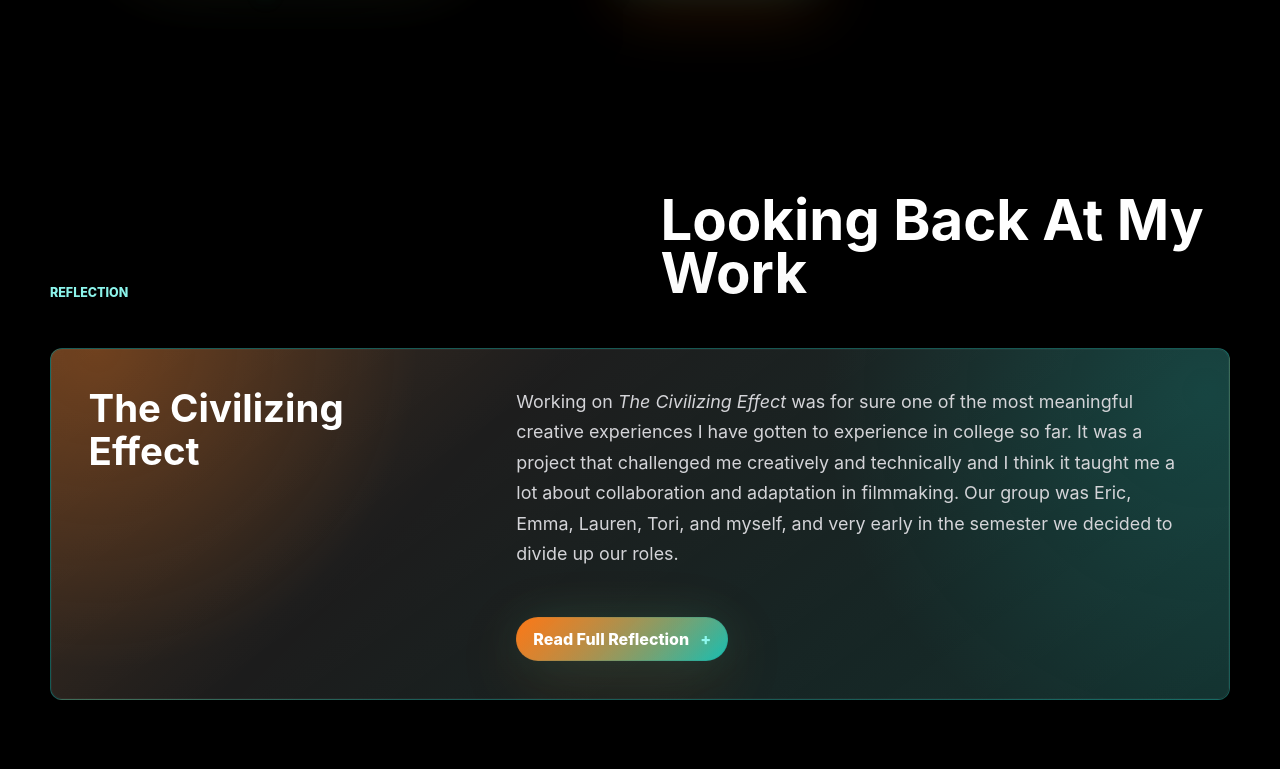
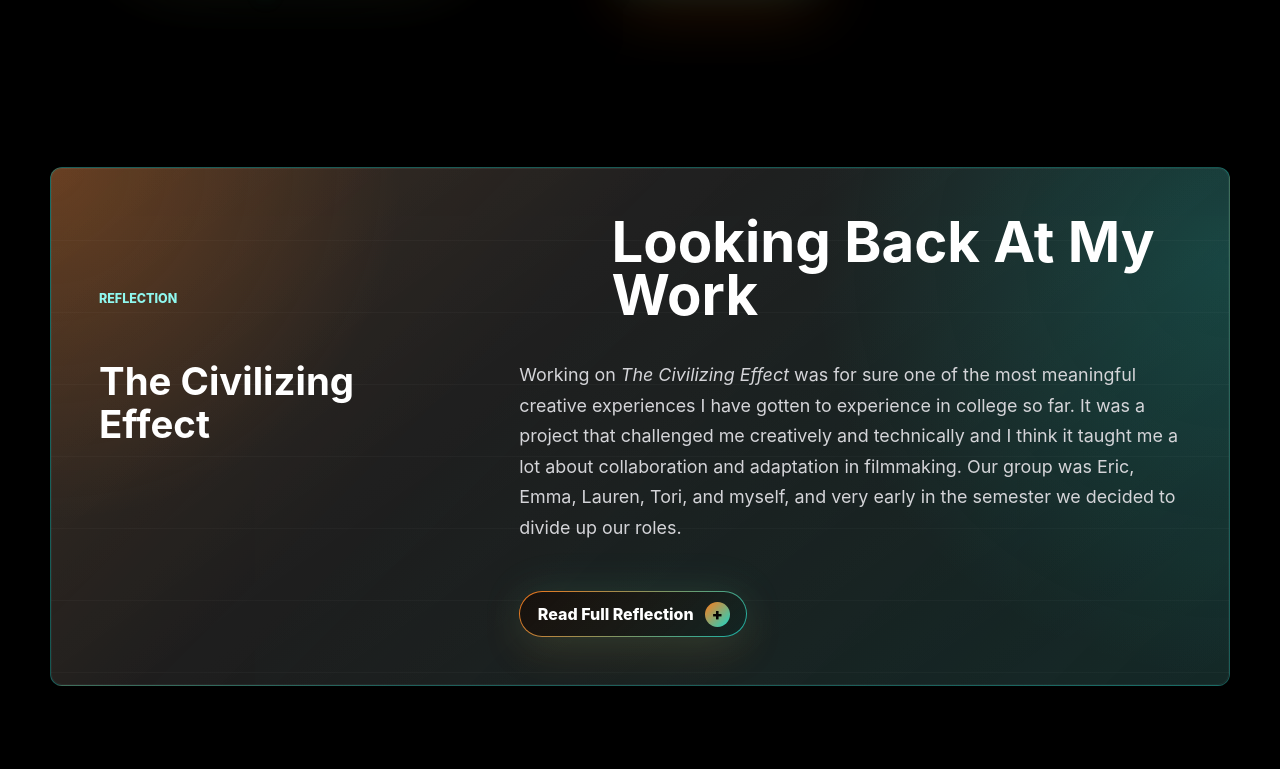
Before and after one commit to ethanmcsmith/ethan-portfolio, a plain HTML site: page index.html in a window 1280 px wide. Shown: the part 4611-5380 px from the top of the page. Drawn offline with Linux system fonts and the light colour scheme.

Commit message:
Style reflection section card

```diff
--- a/styles.css
+++ b/styles.css
@@ -1021,34 +1021,61 @@ h3 {
   overflow: hidden;
 }
 
+.reflections {
+  display: grid;
+  gap: clamp(1.5rem, 3vw, 2.5rem);
+  margin: clamp(4rem, 6vw, 6.5rem) auto;
+  padding: clamp(1.5rem, 4vw, 3rem);
+  overflow: hidden;
+  border: 1px solid rgba(24, 214, 200, 0.34);
+  border-radius: 0.75rem;
+  background:
+    radial-gradient(circle at 0% 0%, rgba(255, 122, 24, 0.22), transparent 22rem),
+    radial-gradient(circle at 100% 18%, rgba(24, 214, 200, 0.18), transparent 26rem),
+    linear-gradient(145deg, rgba(255, 255, 255, 0.105), rgba(255, 255, 255, 0.028)),
+    #0d0d0d;
+  box-shadow:
+    0 2rem 7rem rgba(0, 0, 0, 0.5),
+    inset 0 0 0 1px rgba(255, 255, 255, 0.04);
+}
+
+.reflections::before {
+  position: absolute;
+  inset: 0;
+  z-index: 0;
+  pointer-events: none;
+  content: "";
+  border-radius: inherit;
+  background:
+    linear-gradient(135deg, rgba(255, 122, 24, 0.15), transparent 38%, rgba(24, 214, 200, 0.15)),
+    linear-gradient(rgba(255, 255, 255, 0.035) 1px, transparent 1px);
+  background-size: auto, 100% 4.5rem;
+  opacity: 0.75;
+}
+
+.reflections > * {
+  position: relative;
+  z-index: 1;
+}
+
+.reflections .section-heading {
+  margin-bottom: 0;
+}
+
+.reflections .section-heading h2 {
+  margin-bottom: 0;
+}
+
 .reflection-card {
   position: relative;
   display: grid;
   grid-template-columns: minmax(0, 0.72fr) minmax(0, 1.28fr);
   gap: clamp(1rem, 4vw, 3rem);
   align-items: start;
-  overflow: hidden;
-  padding: clamp(1.35rem, 3.5vw, 2.35rem);
-  border: 1px solid rgba(24, 214, 200, 0.34);
-  border-radius: 0.75rem;
-  background:
-    radial-gradient(circle at 4% 0%, rgba(255, 122, 24, 0.24), transparent 20rem),
-    radial-gradient(circle at 98% 12%, rgba(24, 214, 200, 0.16), transparent 24rem),
-    linear-gradient(145deg, rgba(255, 255, 255, 0.09), rgba(255, 255, 255, 0.025)),
-    #0d0d0d;
-  box-shadow:
-    0 2rem 7rem rgba(0, 0, 0, 0.46),
-    inset 0 0 0 1px rgba(255, 255, 255, 0.035);
 }
 
 .reflection-card::before {
-  position: absolute;
-  inset: 0;
-  z-index: 0;
-  pointer-events: none;
-  content: "";
-  border-radius: inherit;
-  background: linear-gradient(135deg, rgba(255, 122, 24, 0.16), transparent 34%, rgba(24, 214, 200, 0.14));
+  display: none;
 }
 
 .reflection-card > * {
@@ -1074,15 +1101,17 @@ h3 {
 }
 
 .reflection-details summary {
+  position: relative;
   display: inline-flex;
   align-items: center;
   justify-content: center;
-  min-height: 2.75rem;
-  padding: 0 1rem;
+  width: fit-content;
+  min-height: 2.9rem;
+  padding: 0 1rem 0 1.1rem;
   border: 1px solid transparent;
   border-radius: 999px;
   background:
-    linear-gradient(135deg, rgba(255, 122, 24, 0.72), rgba(24, 214, 200, 0.34)) padding-box,
+    linear-gradient(135deg, rgba(13, 13, 13, 0.96), rgba(18, 18, 18, 0.88)) padding-box,
     linear-gradient(135deg, rgba(255, 122, 24, 0.95), rgba(24, 214, 200, 0.8)) border-box;
   color: var(--text);
   font-weight: 800;
@@ -1091,12 +1120,32 @@ h3 {
   list-style: none;
   list-style-type: none;
   box-shadow:
-    0 18px 70px rgba(255, 122, 24, 0.14),
+    0 14px 44px rgba(255, 122, 24, 0.12),
     0 0 44px rgba(24, 214, 200, 0.12);
+  transition:
+    transform 180ms ease,
+    box-shadow 180ms ease,
+    color 180ms ease;
+  -webkit-appearance: none;
+  appearance: none;
+}
+
+.reflection-details summary:hover {
+  color: var(--cyan-soft);
+  transform: translateY(-2px);
+  box-shadow:
+    0 18px 54px rgba(255, 122, 24, 0.16),
+    0 0 52px rgba(24, 214, 200, 0.16);
+}
+
+.reflection-details summary:focus-visible {
+  outline: 2px solid var(--teal);
+  outline-offset: 0.25rem;
 }
 
 .reflection-details summary::marker {
-  content: "";
+  display: none;
+  content: none;
 }
 
 .reflection-details summary::-webkit-details-marker {
@@ -1104,9 +1153,18 @@ h3 {
 }
 
 .reflection-details summary::after {
+  display: inline-grid;
+  place-items: center;
+  width: 1.55rem;
+  height: 1.55rem;
+  margin-left: 0.7rem;
+  border-radius: 50%;
+  background: linear-gradient(135deg, var(--orange), var(--teal));
+  color: #050505;
   content: "+";
-  margin-left: 0.7rem;
-  color: var(--cyan-soft);
+  font-size: 1rem;
+  font-weight: 900;
+  line-height: 1;
 }
 
 .reflection-details[open] summary::after {
```
